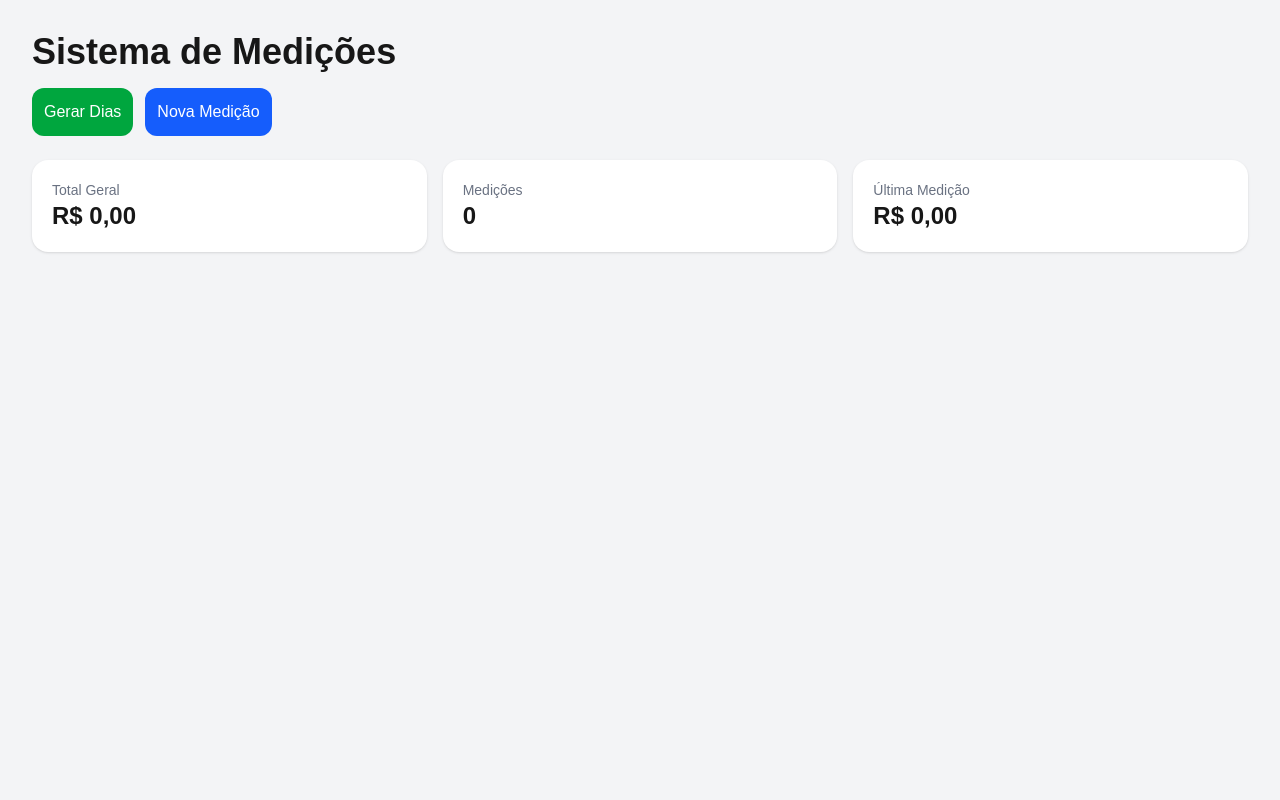
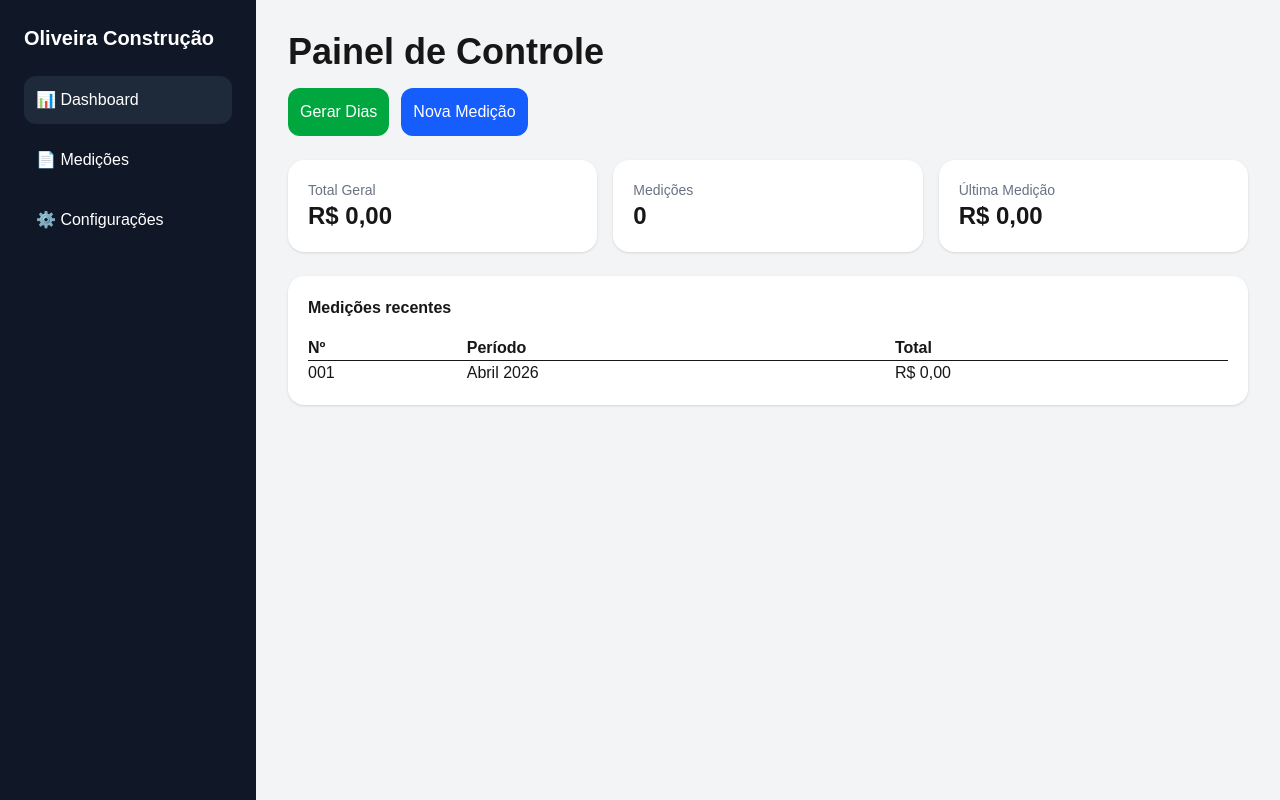
Before and after one commit to OliveiraConstrucao/sistema-medicoes, a Next.js app: page / in a window 1280 px wide. Built offline with nearby package versions, Linux system fonts and the light colour scheme.

Commit message:
dashboard profissional

```diff
--- a/src/app/page.tsx
+++ b/src/app/page.tsx
@@ -1,43 +1,82 @@
 export default function Home() {
   return (
-    <div className="min-h-screen bg-gray-100 p-4 md:p-8">
+    <div className="flex min-h-screen bg-gray-100">
 
-      {/* Título */}
+      {/* Sidebar */}
+      <aside className="hidden md:flex flex-col w-64 bg-gray-900 text-white p-6">
+        <h2 className="text-xl font-bold mb-6">Oliveira Construção</h2>
+
+        <nav className="flex flex-col gap-3">
+          <button className="text-left bg-gray-800 p-3 rounded-xl">
+            📊 Dashboard
+          </button>
+          <button className="text-left p-3 rounded-xl hover:bg-gray-800">
+            📄 Medições
+          </button>
+          <button className="text-left p-3 rounded-xl hover:bg-gray-800">
+            ⚙️ Configurações
+          </button>
+        </nav>
+      </aside>
+
+      {/* Conteúdo */}
+      <main className="flex-1 p-4 md:p-8">
+
         <h1 className="text-2xl md:text-4xl font-bold mb-4">
-        Sistema de Medições
+          Painel de Controle
         </h1>
 
         {/* Botões */}
         <div className="flex flex-col md:flex-row gap-3 mb-6">
-        <button className="bg-green-600 text-white p-3 rounded-xl w-full md:w-auto">
+          <button className="bg-green-600 text-white p-3 rounded-xl">
             Gerar Dias
           </button>
 
-        <button className="bg-blue-600 text-white p-3 rounded-xl w-full md:w-auto">
+          <button className="bg-blue-600 text-white p-3 rounded-xl">
             Nova Medição
           </button>
         </div>
 
         {/* Cards */}
-      <div className="grid grid-cols-1 md:grid-cols-3 gap-4">
-
-        <div className="bg-white p-5 rounded-2xl shadow">
-          <p className="text-gray-500 text-sm">Total Geral</p>
-          <h2 className="text-2xl font-bold">R$ 0,00</h2>
+        <div className="grid grid-cols-1 md:grid-cols-3 gap-4 mb-6">
+          <Card titulo="Total Geral" valor="R$ 0,00" />
+          <Card titulo="Medições" valor="0" />
+          <Card titulo="Última Medição" valor="R$ 0,00" />
         </div>
 
+        {/* Tabela */}
         <div className="bg-white p-5 rounded-2xl shadow">
-          <p className="text-gray-500 text-sm">Medições</p>
-          <h2 className="text-2xl font-bold">0</h2>
+          <h2 className="font-bold mb-4">Medições recentes</h2>
+
+          <table className="w-full text-left">
+            <thead>
+              <tr className="border-b">
+                <th>Nº</th>
+                <th>Período</th>
+                <th>Total</th>
+              </tr>
+            </thead>
+
+            <tbody>
+              <tr>
+                <td>001</td>
+                <td>Abril 2026</td>
+                <td>R$ 0,00</td>
+              </tr>
+            </tbody>
+          </table>
         </div>
 
-        <div className="bg-white p-5 rounded-2xl shadow">
-          <p className="text-gray-500 text-sm">Última Medição</p>
-          <h2 className="text-2xl font-bold">R$ 0,00</h2>
-        </div>
-
-      </div>
-
+      </main>
     </div>
   );
 }
+
+function Card({ titulo, valor }: any) {
+  return (
+    <div className="bg-white p-5 rounded-2xl shadow">
+      <p className="text-gray-500 text-sm">{titulo}</p>
+      <h2 className="text-2xl font-bold">{valor}</h2>
+    </div>
+  );
+}
```
Lines whose indentation alone changed are shown as unchanged.
